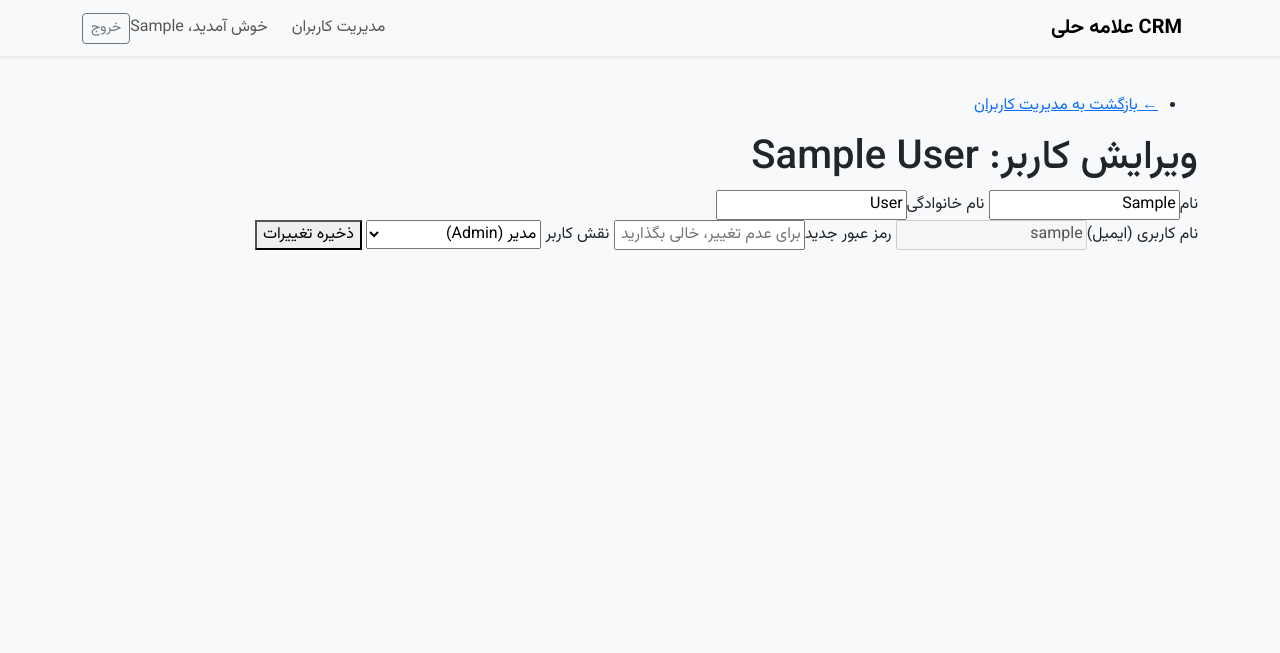
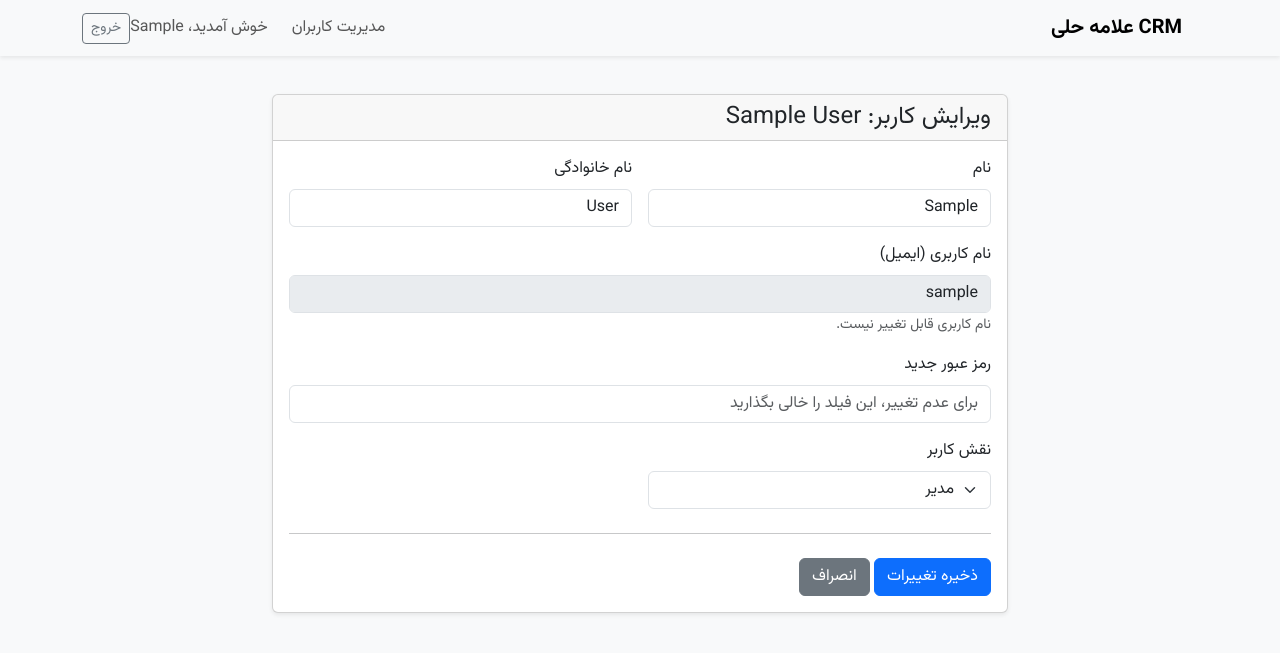
Before and after one commit to AllamehHelli/CRM, a Flask app: page /edit_user/1 in a window 1280 px wide. Shown: the top 653 px of the page. Run offline with Flask 3, Linux system fonts and the light colour scheme; the visitor is signed in with stand-in values (Sample User, id 1); data comes from the database, SQL or seed files in the repository.

Commit message:
Update edit_user.html

```diff
--- a/templates/edit_user.html
+++ b/templates/edit_user.html
@@ -1,45 +1,65 @@
 {% extends "base.html" %}
 {% block title %}ویرایش کاربر: {{ user.username }}{% endblock %}
 {% block content %}
-<article>
-    <header>
-        <nav><ul><li><a href="{{ url_for('manage_users') }}">&larr; بازگشت به مدیریت کاربران</a></li></ul></nav>
-        <h1>ویرایش کاربر: {{ user.first_name }} {{ user.last_name }}</h1>
-    </header>
+<div class="row justify-content-center">
+    <div class="col-md-8">
+        <div class="card shadow-sm">
+            <div class="card-header">
+                <h4 class="my-0 fw-normal">ویرایش کاربر: {{ user.first_name }} {{ user.last_name }}</h4>
+            </div>
+            <div class="card-body">
                 <form method="POST">
-        <div class="grid">
-            <label>نام<input type="text" name="first_name" value="{{ user.first_name }}" required></label>
-            <label>نام خانوادگی<input type="text" name="last_name" value="{{ user.last_name }}" required></label>
+                    <div class="row g-3">
+                        <div class="col-sm-6">
+                            <label class="form-label">نام</label>
+                            <input type="text" name="first_name" class="form-control" value="{{ user.first_name }}" required>
                         </div>
-        <label>نام کاربری (ایمیل)<input type="email" name="username" value="{{ user.username }}" disabled></label>
-        <label>رمز عبور جدید<input type="password" name="password" placeholder="برای عدم تغییر، خالی بگذارید"></label>
-        <label for="role">نقش کاربر</label>
-        <select name="role" id="role-select" required onchange="toggleDepartmentSelect()">
-            <option value="counselor" {% if user.role == 'counselor' %}selected{% endif %}>مشاور (Counselor)</option>
-            <option value="operator" {% if user.role == 'operator' %}selected{% endif %}>اپراتور بخش (Operator)</option>
-            <option value="admin" {% if user.role == 'admin' %}selected{% endif %}>مدیر (Admin)</option>
+                        <div class="col-sm-6">
+                            <label class="form-label">نام خانوادگی</label>
+                            <input type="text" name="last_name" class="form-control" value="{{ user.last_name }}" required>
+                        </div>
+                        <div class="col-12">
+                            <label class="form-label">نام کاربری (ایمیل)</label>
+                            <input type="email" class="form-control" value="{{ user.username }}" disabled>
+                            <small class="text-muted">نام کاربری قابل تغییر نیست.</small>
+                        </div>
+                        <div class="col-12">
+                            <label class="form-label">رمز عبور جدید</label>
+                            <input type="password" name="password" class="form-control" placeholder="برای عدم تغییر، این فیلد را خالی بگذارید">
+                        </div>
+                        <div class="col-md-6">
+                            <label class="form-label">نقش کاربر</label>
+                            <select name="role" id="role-select" class="form-select" required onchange="toggleDepartmentSelect()">
+                                <option value="counselor" {% if user.role == 'counselor' %}selected{% endif %}>مشاور</option>
+                                <option value="operator" {% if user.role == 'operator' %}selected{% endif %}>اپراتور بخش</option>
+                                <option value="admin" {% if user.role == 'admin' %}selected{% endif %}>مدیر</option>
                             </select>
-        <div id="department-select-wrapper" style="display: none;">
-            <label for="department_id">انتخاب بخش برای اپراتور</label>
-            <select name="department_id" id="department-select">
-                <option value="">هیچکدام</option>
+                        </div>
+                        <div id="department-select-wrapper" class="col-md-6" style="display: none;">
+                            <label class="form-label">انتخاب بخش</label>
+                            <select name="department_id" id="department-select" class="form-select">
+                                <option value="">---</option>
                                 {% for department in departments %}<option value="{{ department.id }}" {% if user.department_id == department.id %}selected{% endif %}>{{ department.name }}</option>{% endfor %}
                             </select>
                         </div>
-        <button type="submit">ذخیره تغییرات</button>
+                    </div>
+                    <hr class="my-4">
+                    <button type="submit" class="btn btn-primary">ذخیره تغییرات</button>
+                    <a href="{{ url_for('manage_users') }}" class="btn btn-secondary">انصراف</a>
                 </form>
-</article>
+            </div>
+        </div>
+    </div>
+</div>
 <script>
     function toggleDepartmentSelect() {
         var roleSelect = document.getElementById('role-select');
         var deptWrapper = document.getElementById('department-select-wrapper');
         var deptSelect = document.getElementById('department-select');
         if (roleSelect.value === 'operator') {
-            deptWrapper.style.display = 'block';
-            deptSelect.required = true;
+            deptWrapper.style.display = 'block'; deptSelect.required = true;
         } else {
-            deptWrapper.style.display = 'none';
-            deptSelect.required = false;
+            deptWrapper.style.display = 'none'; deptSelect.required = false;
         }
     }
     document.addEventListener('DOMContentLoaded', toggleDepartmentSelect);
```
Lines whose indentation alone changed are shown as unchanged.
